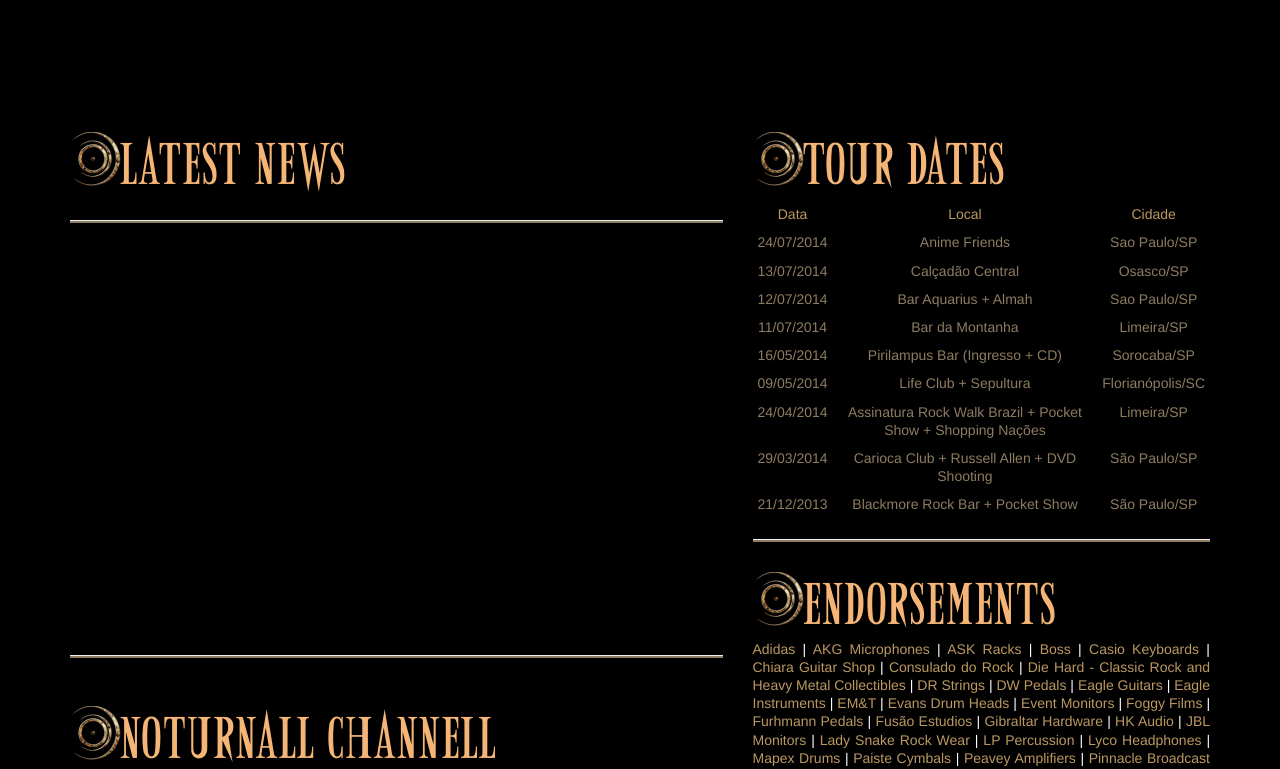
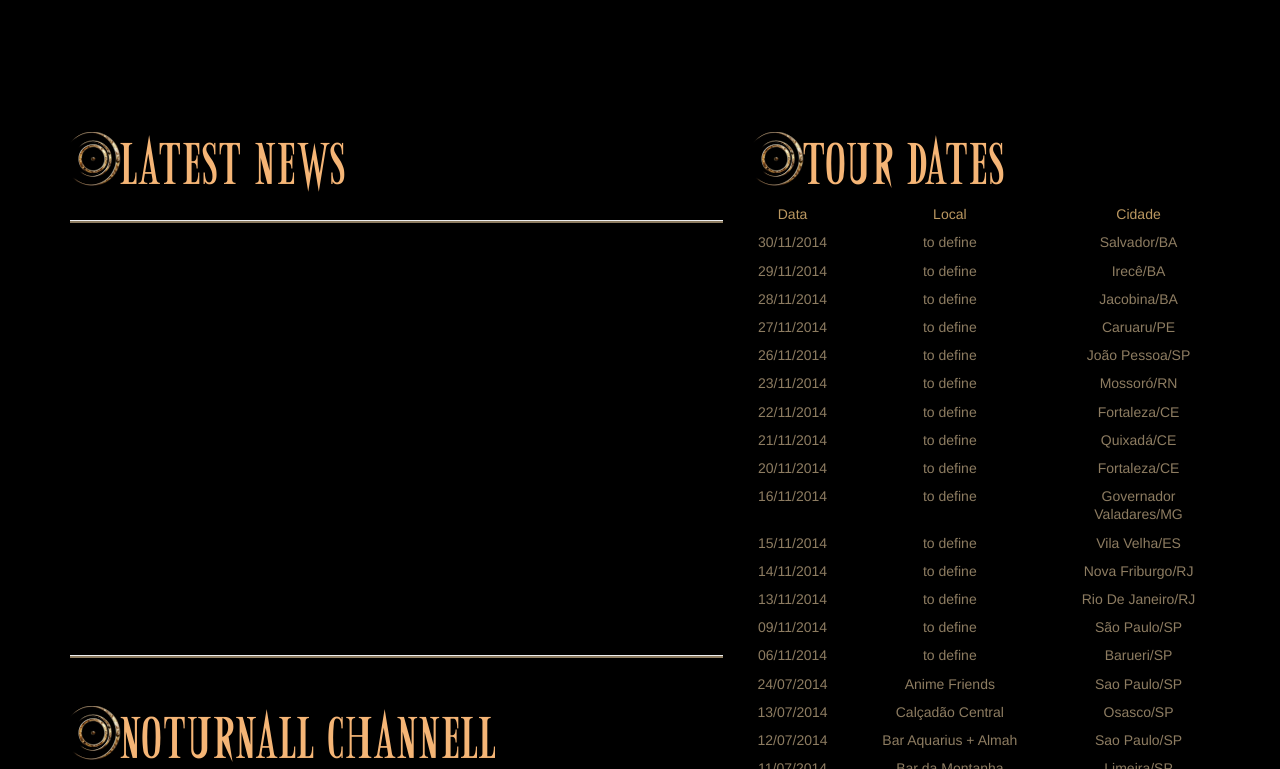
Before and after one commit to pamgaiguer/noturnall, a PHP site: page /home-en.php in a window 1280 px wide. Shown: the part 916-1685 px from the top of the page. Run offline with PHP 8.4, Linux system fonts and the light colour scheme; some libraries are stand-ins or nearby versions; some web fonts are replaced.

Commit message:
atualizando repo

```diff
--- a/home-en.php
+++ b/home-en.php
@@ -1,7 +1,7 @@
 <!DOCTYPE html>
 <html>
 <head>
-		<?php include 'includes/_seo.php'?>
+	<?php include 'includes/_seo.php';?>
 </head>
 <body>
 	<div id="fb-root"> </div>
@@ -17,7 +17,7 @@
 	}(document, 'script', 'facebook-jssdk'));
 	</script>
 
-<?php include 'includes/_menunav_en.php'?>
+	<?php include 'includes/_menunav_en.php';?>
 	<div class="container">
 		<img id="responsive-band" src="images/photo_topo.png" class="img-responsive">
 	</div>
@@ -75,6 +75,82 @@
 								<th class="text-center">Cidade</th>
 							</thead>
 							<tbody>
+
+								<tr>
+										<td>30/11/2014</td>
+										<td>to define</td>
+										<td>Salvador/BA</td>
+									</tr>
+									<tr>
+										<td>29/11/2014</td>
+										<td>to define</td>
+										<td>Irecê/BA</td>
+									</tr>
+									<tr>
+										<td>28/11/2014</td>
+										<td>to define</td>
+										<td>Jacobina/BA</td>
+									</tr>
+									<tr>
+										<td>27/11/2014</td>
+										<td>to define</td>
+										<td>Caruaru/PE</td>
+									</tr>
+									<tr>
+										<td>26/11/2014</td>
+										<td>to define</td>
+										<td>João Pessoa/SP</td>
+									</tr>
+									<tr>
+										<td>23/11/2014</td>
+										<td>to define</td>
+										<td>Mossoró/RN</td>
+									</tr>
+									<tr>
+										<td>22/11/2014</td>
+										<td>to define</td>
+										<td>Fortaleza/CE</td>
+									</tr>
+									<tr>
+										<td>21/11/2014</td>
+										<td>to define</td>
+										<td>Quixadá/CE</td>
+									</tr>
+									<tr>
+										<td>20/11/2014</td>
+										<td>to define</td>
+										<td>Fortaleza/CE</td>
+									</tr>
+									<tr>
+										<td>16/11/2014</td>
+										<td>to define</td>
+										<td>Governador Valadares/MG</td>
+									</tr>
+									<tr>
+										<td>15/11/2014</td>
+										<td>to define</td>
+										<td>Vila Velha/ES</td>
+									</tr>
+									<tr>
+										<td>14/11/2014</td>
+										<td>to define</td>
+										<td>Nova Friburgo/RJ</td>
+									</tr>
+									<tr>
+										<td>13/11/2014</td>
+										<td>to define</td>
+										<td>Rio De Janeiro/RJ</td>
+									</tr>
+									<tr>
+										<td>09/11/2014</td>
+										<td>to define</td>
+										<td>São Paulo/SP</td>
+									</tr>
+									<tr>
+										<td>06/11/2014</td>
+										<td>to define</td>
+										<td>Barueri/SP</td>
+									</tr>
 									<tr>
 										<td>24/07/2014</td>
 										<td>Anime Friends</td>
```
Also changed, not shown: home-pt.php (+78 -2 lines), README.md (deleted), images/index_nova2.png. Lines whose indentation alone changed are shown as unchanged.
